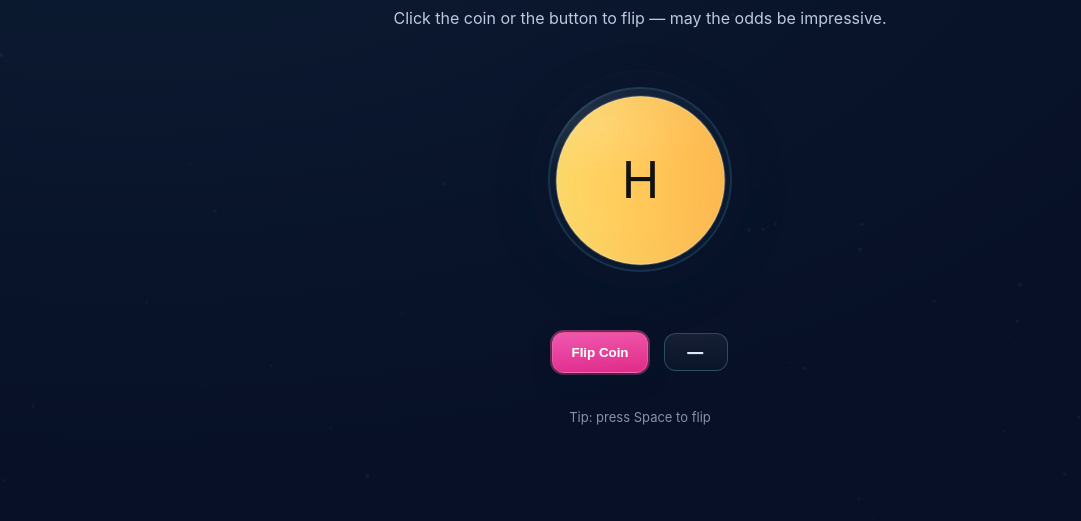
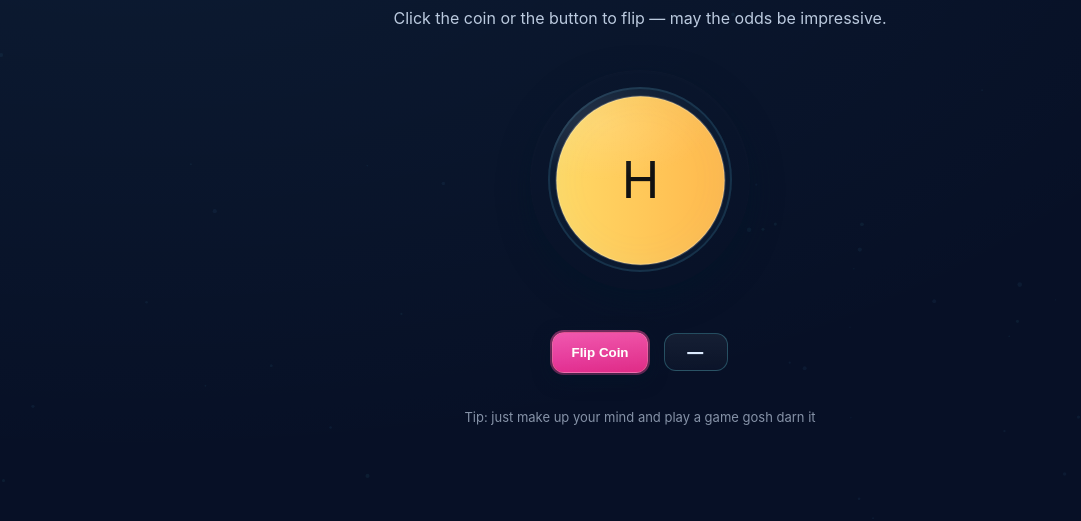
Before and after one commit to mzaid03/coinflipmain, a plain HTML site: page index.html in a window 1280 px wide. Shown: the part 217-738 px from the top of the page, without its empty margins (0-1081 px from the left). Drawn offline with Linux system fonts and the light colour scheme.

Commit message:
Add files via upload

```diff
--- a/index.html
+++ b/index.html
@@ -51,7 +51,7 @@
       <button id="flipBtn" class="btn" type="button">Flip Coin</button>
       <div id="result" class="result" aria-live="polite">—</div>
     </div>
-    <p class="hint">Tip: press Space to flip</p>
+    <p class="hint">Tip: just make up your mind and play a game gosh darn it</p>
   </main>
   <script src="script.js" defer></script>
 </body>
```
